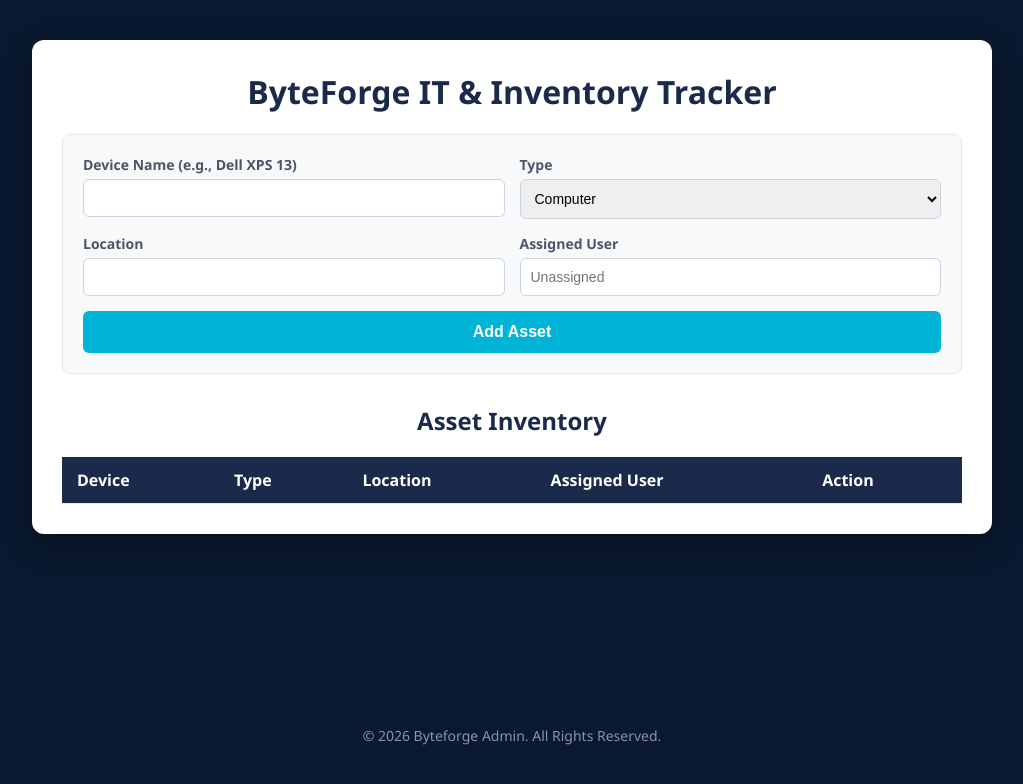
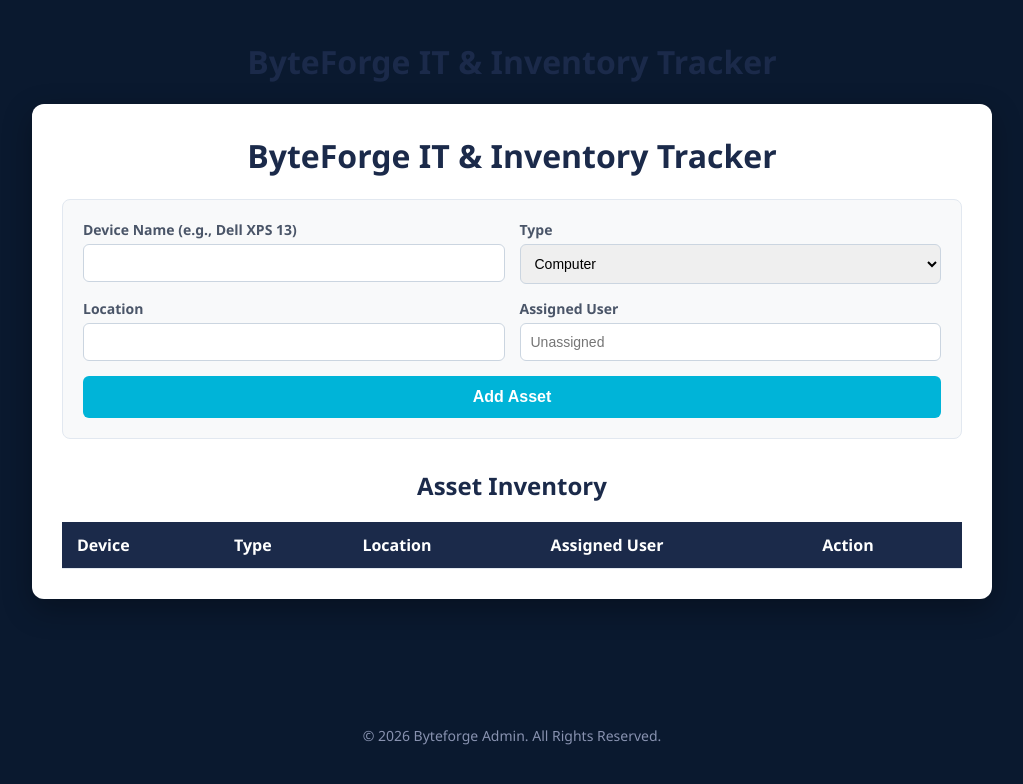
Before and after one commit to VoidFunction210/IT-asset-tracker, a plain HTML site: page index.html in a window 1280 px wide. Shown: the whole page, without its empty margins (128-1151 px from the left). Drawn offline with Linux system fonts and the light colour scheme.

Commit message:
Update index.html

```diff
--- a/index.html
+++ b/index.html
@@ -6,6 +6,9 @@
     <title>VoidFunction210 IT Asset Tracker</title>
     <link rel="stylesheet" href="styles.css">
 </head>
+<body>
+    <h1>ByteForge IT & Inventory Tracker</h1>
+</body>
 <body>
     <div class="container">
         <h1> ByteForge IT & Inventory Tracker</h1>
```
